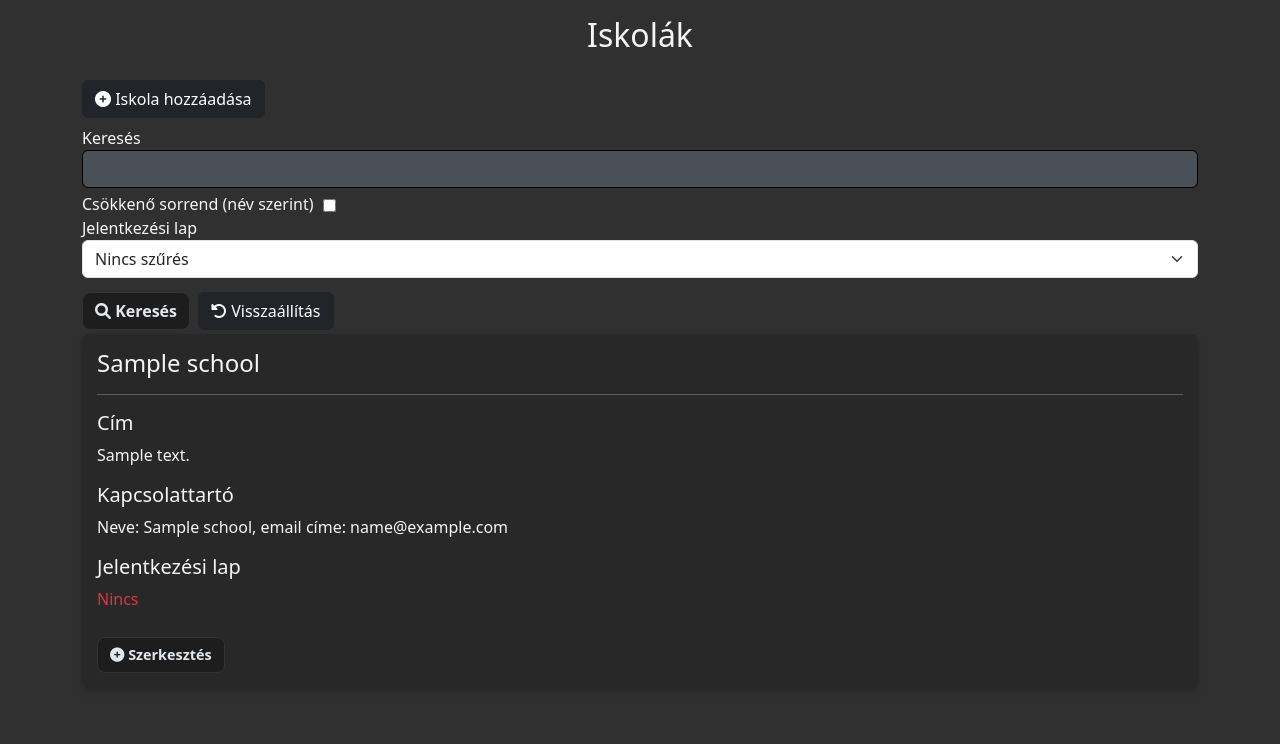
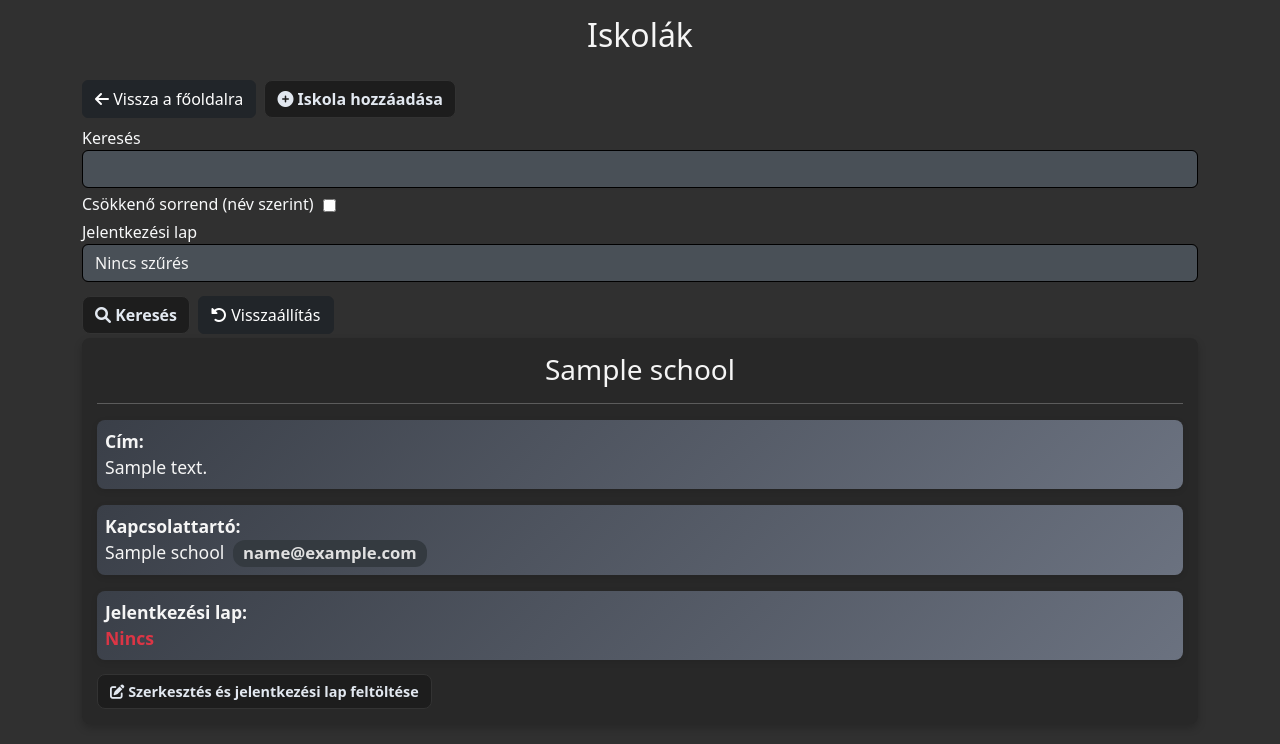
Before and after one commit to zemendaniel/flask-starter, a Python web app: template templates/schools/list.html in a window 1280 px wide. Shown: the part 56-800 px from the top of the page. Run offline with Jinja, Linux system fonts and the light colour scheme; the template is opened without the code that fills it: most values are stand-ins (such as "Sample title", 1, 10 or a date in 2020).

Commit message:
more design

```diff
--- a/static/css/styles.css
+++ b/static/css/styles.css
@@ -134,11 +134,6 @@ body {
     align-items: center;
 }
 
-.info-container i {
-    margin-right: 8px;
-    margin-left: 5px;
-    color: #f6ad55; /* Accent color for icons */
-}
 
 .btn-primary-dark {
     background-color: #1d1d1d; /* Dark background */
--- a/templates/categories/list.html
+++ b/templates/categories/list.html
@@ -9,7 +9,7 @@
 {% endblock %}
 
 {% block main %}
-    <a href="{{ url_for('categories.create') }}" class="btn btn-dark mb-2"><i class="fa-solid fa-plus-circle"></i> Kategória hozzáadása</a>
+    <a href="{{ url_for('categories.create') }}" class="btn btn-dark mb-3"><i class="fa-solid fa-plus-circle"></i> Kategória hozzáadása</a>
 
     {% for category in categories %}
         <div class="post">
--- a/templates/schools/edit.html
+++ b/templates/schools/edit.html
@@ -11,8 +11,8 @@
 {% block main %}
     {% if is_admin() %}
         <a href="{{ url_for('schools.list_all') }}" class="btn btn-dark mb-2"><i class="fa-solid fa-arrow-left"></i> Vissza az iskolákhoz</a>
-    {% elif %}
-        <a href="{{ url_for("schools.view") }}" class="btn btn-dark mb-2"><i class="fa-solid fa-arrow-left"></i> Vissza az iskolákhoz</a>
+    {% else %}
+        <a href="{{ url_for("schools.view") }}" class="btn btn-dark mb-2"><i class="fa-solid fa-arrow-left"></i> Vissza az iskolámhoz</a>
     {% endif %}
 
     <form method="post" enctype="multipart/form-data">
@@ -36,7 +36,7 @@
                 {{ form.application_form.label }}
                 <br>
                 {% if g.user.school.application_form %}
-                    <a href="{{ url_for("schools.application_form", school_id=school.id) }}">Letöltés</a>
+            <a href="{{ url_for("schools.application_form", school_id=school.id) }}" class="btn btn-secondary mt-1 mb-2"><i class="fa-solid fa-download"></i> Letöltés</a>
                 {% endif %}
                 {{ form.application_form(class="form-control") }}
             </div>
--- a/templates/schools/list.html
+++ b/templates/schools/list.html
@@ -9,20 +9,25 @@
 {% endblock %}
 
 {% block main %}
-        <a href="{{ url_for('schools.create') }}" class="btn btn-dark mb-2">
-            <i class="fa-solid fa-plus-circle"></i> Iskola hozzáadása
-        </a>
+        <div class="mb-2">
+            <a href="{{ url_for('pages.home') }}" class="btn btn-dark me-1"><i class="fa-solid fa-arrow-left"></i> Vissza a főoldalra</a>
+            <a href="{{ url_for('schools.create') }}" class="btn btn-primary-dark">
+                <i class="fa-solid fa-plus-circle"></i> Iskola hozzáadása
+            </a>
+        </div>
 
     <form id="searchSchoolsForm" method="get">
             <div class="form-group mb-1">
                 <label for="search">Keresés</label>
                 <input type="text" name="search" id="search" class="form-control">
             </div>
-            <label for="ascending">Csökkenő sorrend (név szerint)</label>                                    <!--todo design javitas (form-grupe?) -->
-            <input type="checkbox" name="ascending" id="ascending" onchange="document.getElementById('searchSchoolsForm').submit()">
+            <div class="form-group mb-1">
+                <label for="ascending">Csökkenő sorrend (név szerint)</label>
+                <input type="checkbox" name="ascending" id="ascending" onchange="document.getElementById('searchSchoolsForm').submit()">
+            </div>
             <div class="form-group mb-1">
                 <label for="application_form">Jelentkezési lap</label>
-                <select id="application_form" name="application_form" class="form-select" onchange="document.getElementById('searchSchoolsForm').submit()">
+                <select class="form-control" id="application_form" name="application_form" onchange="document.getElementById('searchSchoolsForm').submit()">
                     <option value="0">Nincs szűrés</option>
                     <option value="1">Nics beküldve</option>
                     <option value="2">Beküldve</option>
--- a/templates/schools/school.html
+++ b/templates/schools/school.html
@@ -1,17 +1,38 @@
 <div class="post">
-    <h4>{{ school.school_name }}</h4>
+    <h3 class="text-center">{{ school.school_name }}</h3>
     <hr>
-    <h5>Cím</h5>
-    <p>{{ school.address }}</p>
-    <h5>Kapcsolattartó</h5>
-    <p>Neve: {{ school.contact_name }}, email címe: {{ school.contact_email }}</p>
 
-    <h5>Jelentkezési lap</h5>
-    {% if school.application_form %}
-        <a href="{{ url_for("schools.application_form", school_id=school.id) }}">Letöltés</a>
-    {% else %}
-        <p class="text-danger">Nincs</p>
-    {% endif %}
+    <div class="info-container p-2 mb-3">
+        <div class="team-section">
+            Cím:
+        </div>
+        <div style="font-size: 1.1rem">
+            {{ school.address }}
+        </div>
+    </div>
+
+    <div class="info-container p-2 mb-3">
+        <div class="team-section">
+            Kapcsolattartó:
+        </div>
+        <div style="font-size: 1.1rem">
+            {{ school.contact_name }} <span class="badge badge-custom ms-1"> {{ school.contact_email }}</span>
+        </div>
+    </div>
+    <div class="info-container p-2 mb-1">
+        <div class="team-section">
+            Jelentkezési lap:
+        </div>
+        <div style="font-size: 1.1rem">
+
+        {% if school.application_form %}
+            <a href="{{ url_for("schools.application_form", school_id=school.id) }}" class="btn btn-secondary mt-1"><i class="fa-solid fa-download"></i> Letöltés</a>
+        {% else %}
+            <div class="text-danger"><b>Nincs</b></div>
+        {% endif %}
+        </div>
+    </div>
+
 
     {% if is_admin() %}
         <form method="post" action="{{ url_for("users.delete", user_id=school.user.id) }}" onsubmit="return confirm('Biztosan törli? ({{ school.school_name }})')">
@@ -19,5 +40,7 @@
             <button type="submit" class="btn btn-danger"><i class="fas fa-trash"></i> Törlés</button>
         </form>
     {% endif %}
-    <a href="{{ url_for("schools.edit", school_id=school.id) }}" class="btn btn-primary-dark"><i class="fa-solid fa-circle-plus"></i> Szerkesztés</a>
+    <a href="{{ url_for("schools.edit", school_id=school.id) }}" class="btn btn-primary-dark"><i class="fa-solid fa-pen-to-square"></i>
+        Szerkesztés {% if not is_admin() %}és jelentkezési lap feltöltése{% endif %}
+    </a>
 </div>
--- a/templates/schools/view.html
+++ b/templates/schools/view.html
@@ -3,11 +3,14 @@
 {% block title %}Iskola{% endblock %}
 
 {% block heading %}
-    {% with heading_content="Iskola" %}
+    {% with heading_content="Iskolám adatai" %}
         {% include "heading.html" %}
     {% endwith %}
 {% endblock %}
 
+
 {% block main %}
+    <a href="{{ url_for("pages.home") }}" class="btn btn-dark mb-2"><i class="fa-solid fa-arrow-left"></i> Vissza a főoldalra</a>
+
     {% include "schools/school.html" %}
 {% endblock %}
--- a/templates/teams/team.html
+++ b/templates/teams/team.html
@@ -4,7 +4,6 @@
         {% if team.declared_incomplete %}<div style="font-size: 1.1rem" class="text-danger ms-1 mb-2">Hiánypótlás szükséges!</div>{% endif %}
 
     <div class="info-container p-2 mb-3">
-
         <div class="team-section">
             Első csapattag:
         </div>
@@ -77,9 +76,9 @@
         {% if (is_admin() and team.school_approved) or (g.user.role == "school" and g.user.school.application_form and not team.admin_approved) %}
             <button type="submit" class="btn btn-primary-dark" {% if team.declared_incomplete %}disabled{% endif %}>
                 {% if g.user.is_admin and team.school_approved %}
-                    {% if team.admin_approved %}Jóváhagyás visszavonása{% else %}Jóváhagyás{% endif %}
+                    {% if team.admin_approved %}<i class="fa-solid fa-x"></i> Jóváhagyás visszavonása{% else %}<i class="fa-solid fa-check"></i> Jóváhagyás{% endif %}
                 {% elif g.user.role == "school" and g.user.school.application_form and not team.admin_approved %}
-                    {% if team.school_approved %}Jóváhagyás visszavonása{% else %}Jóváhagyás{% endif %}
+                    {% if team.school_approved %}<i class="fa-solid fa-x"></i> Jóváhagyás visszavonása{% else %}<i class="fa-solid fa-check"></i> Jóváhagyás{% endif %}
                 {% endif %}
             </button>
         {% endif %}
```
